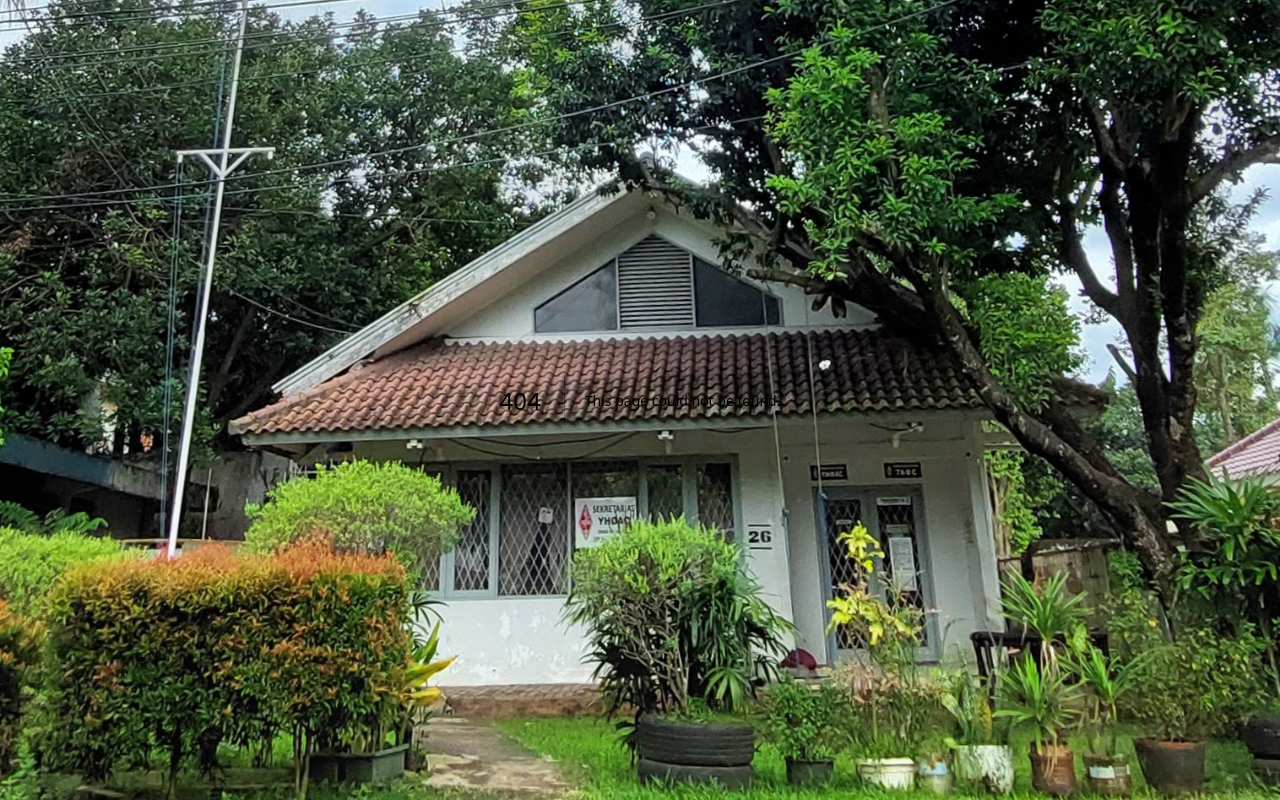
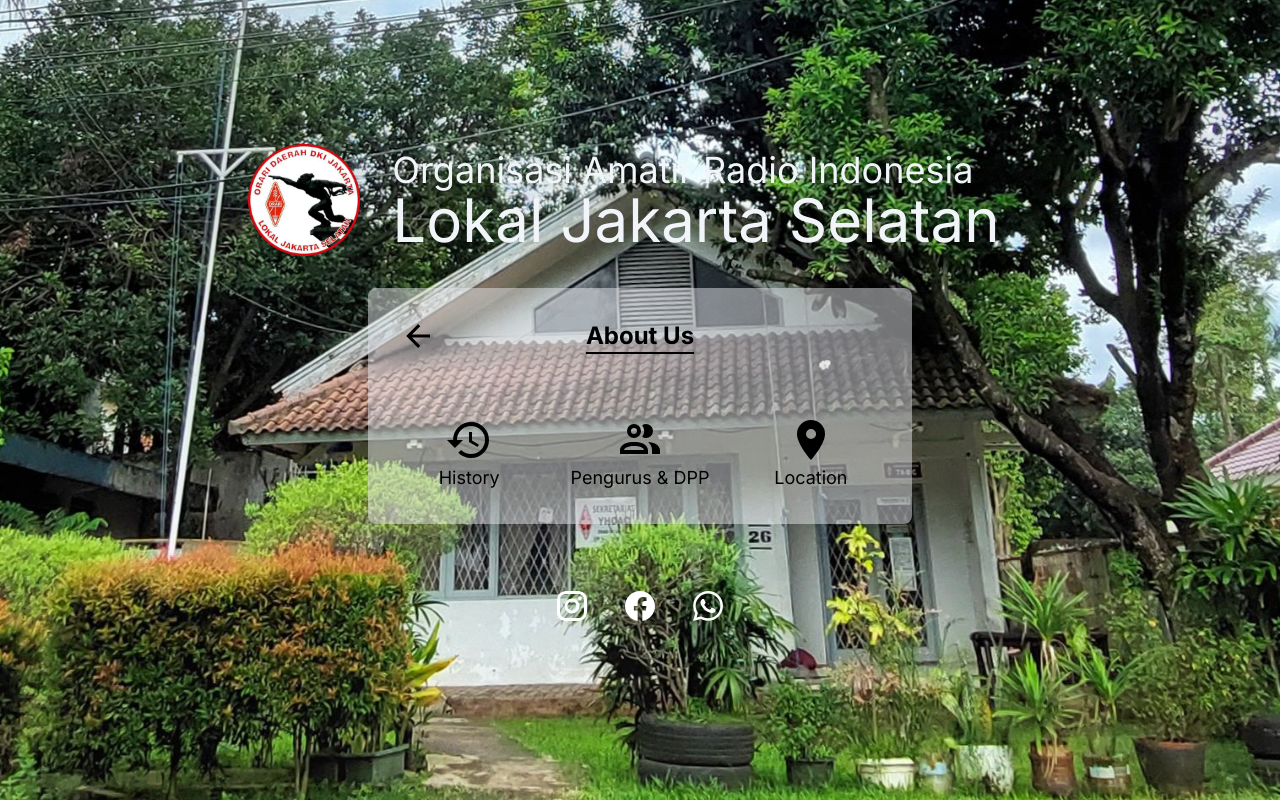
Before and after one commit to orari-jaksel/www-jaksel, a Next.js app: page /about in a window 1280 px wide. Before the commit this address had no page. Built offline with nearby package versions, Linux system fonts and the light colour scheme.

Commit message:
About page with icon and back link

```diff
--- /dev/null
+++ b/src/app/about/page.tsx
@@ -0,0 +1,51 @@
+import { Inter } from 'next/font/google'
+import Icon from '@mdi/react';
+import Link from 'next/link'
+import { mdiNewspaperVariantOutline,
+  mdiHeadset,
+  mdiSchool,
+  mdiHomeFlood,
+  mdiCardAccountDetailsOutline,
+  mdiInformationOutline,
+  mdiStepBackward,
+  mdiHistory,
+  mdiAccountMultipleOutline,
+  mdiMapMarker,
+  mdiArrowLeft
+} from '@mdi/js';
+
+import Header from '../../components/header'
+import Footer from "../../components/sosmed-footer"
+
+const inter = Inter({ subsets: ['latin'] })
+
+export default function Home() {
+  return (
+    <div className='main-container'>
+      <Header />
+
+      <div className="bg-gray-200/50 rounded-lg mt-8 grid grid-cols-3 gap-4 md:gap-8 p-4 md:p-8">
+        <div className='col-span-3 mb-8 flex justify-left items-center relative'>
+            <Link className='mr-auto ml-0 absolute' href='/'>
+                <Icon path={mdiArrowLeft} size={1.5} />
+            </Link>
+            <p className='text-2xl underline underline-offset-8 font-bold mx-auto'>About Us</p>
+        </div>
+        <div className="main-menu-item">
+          <Icon path={mdiHistory} size={2} />
+          <p className="main-menu-item-text">History</p>
+        </div>
+        <div className="main-menu-item">
+          <Icon path={mdiAccountMultipleOutline} size={2} />
+          <p className="main-menu-item-text">Pengurus & DPP</p>
+        </div>
+        <div className="main-menu-item">
+          <Icon path={ mdiMapMarker } size={2} />
+          <p className="main-menu-item-text">Location</p>
+        </div>
+      </div>
+
+      <Footer />
+    </div>
+  )
+}
--- a/src/app/page.tsx
+++ b/src/app/page.tsx
@@ -1,5 +1,6 @@
 import { Inter } from 'next/font/google'
 import Icon from '@mdi/react';
+import Link from 'next/link';
 import { mdiNewspaperVariantOutline,
   mdiHeadset,
   mdiSchool,
@@ -39,10 +40,10 @@
           <Icon path={mdiCardAccountDetailsOutline} size={2} />
           <p className="main-menu-item-text">Membership</p>
         </div>
-        <div className="main-menu-item">
-          <Icon path={mdiInformationOutline} size={2} />
-          <p className="main-menu-item-text">About Us</p>
-        </div>
+        <Link href='/about' className="main-menu-item">
+            <Icon path={mdiInformationOutline} size={2} />
+            <p className="main-menu-item-text">About Us</p>
+        </Link>
       </div>
 
       <Footer />
```
